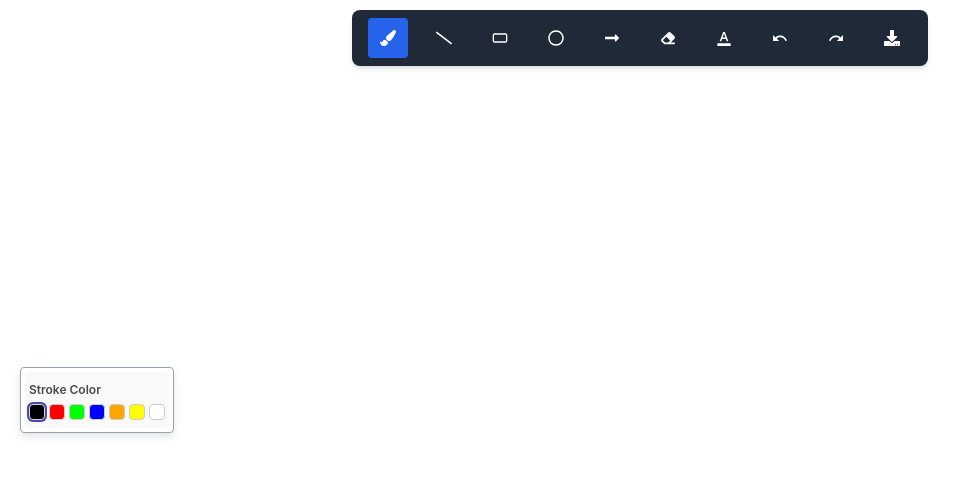
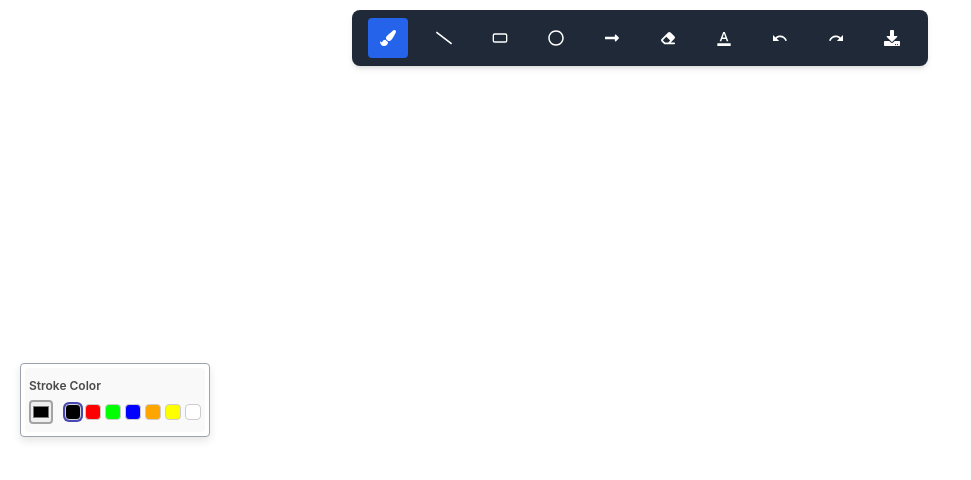
Before and after one commit to aadharbata/white-board, a React (Create React App) app: page / in a window 1280 px wide. Shown: the top 480 px of the page, without its empty margins (0-971 px from the left). Built offline with nearby package versions, Linux system fonts and the light colour scheme.

Commit message:
Added Color Picker

```diff
--- a/src/components/ToolBox/index.js
+++ b/src/components/ToolBox/index.js
@@ -23,6 +23,14 @@ const Toolbox = () => {
 
         <div className={classes.toolBoxLabel}>Stroke Color</div>
         <div className={classes.colorsContainer}>
+        <div>
+              <input
+                className={classes.colorPicker}
+                type="color"
+                value={strokeColor}
+                onChange={(e) => ColorStrokeTool(active_tool, e.target.value)}
+              ></input>
+        </div>
           {Object.keys(COLORS).map((k) => {
             return (
               <div
@@ -42,6 +50,15 @@ const Toolbox = () => {
 
         <div className={classes.toolBoxLabel}>FILL Color</div>
         <div className={classes.colorsContainer}>
+        <div>
+              <input
+                className={classes.colorPicker}
+                type="color"
+                value={FillColor}
+                onChange={(e) => ColorFillTool(active_tool, e.target.value)}
+              ></input>
+        </div>
+
           {Object.keys(COLORS).map((k) => {
             return (
               <div
```
